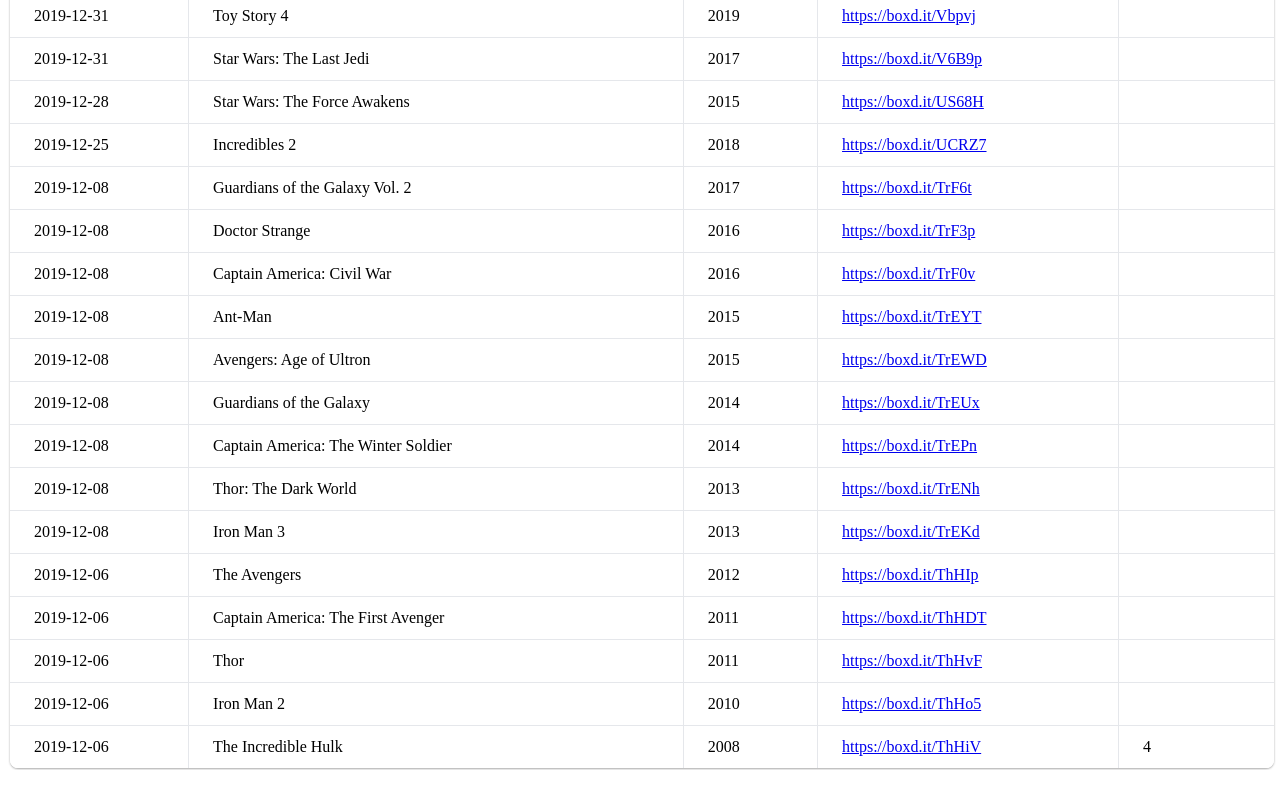
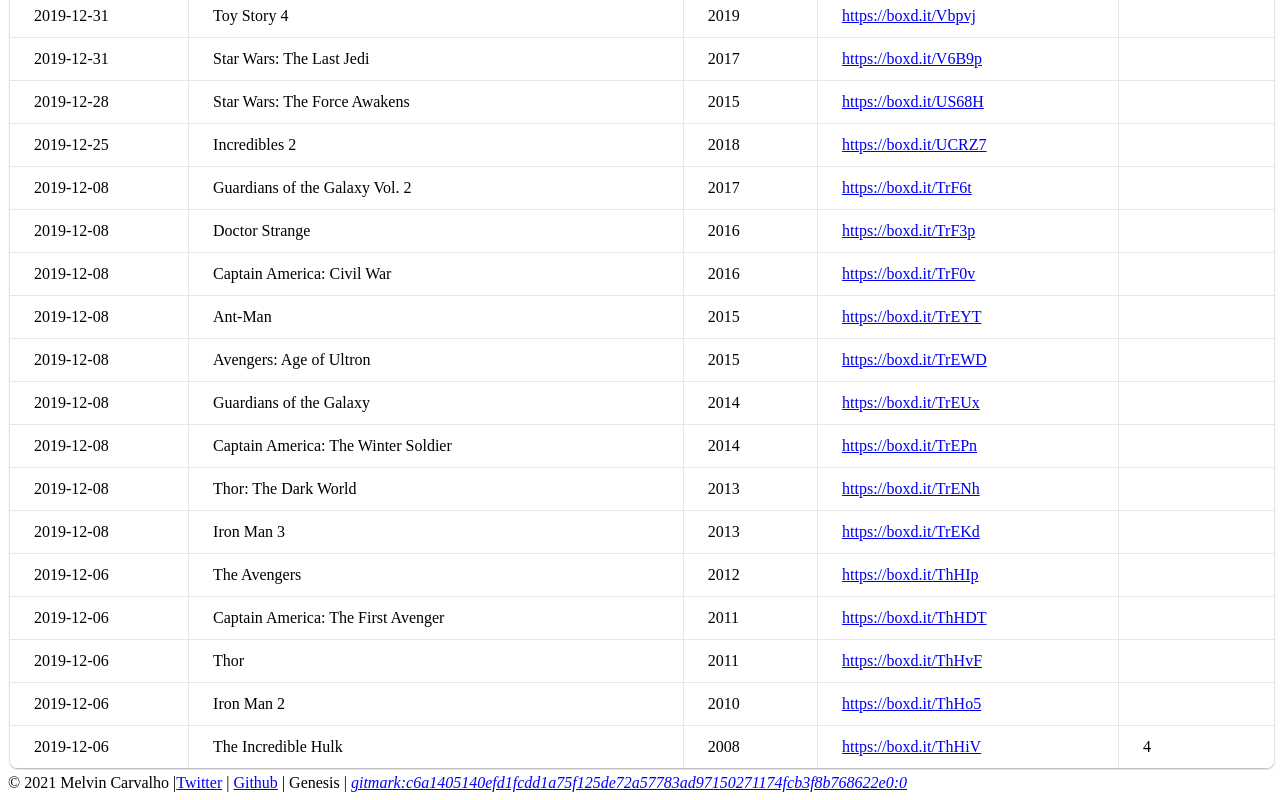
Before and after one commit to melvincarvalho/letterboxd, a plain HTML site: page index.html in a window 1280 px wide. Shown: the part 1917-2717 px from the top of the page. Drawn offline with nearby package versions, Linux system fonts and the light colour scheme.

Commit message:
add footer

```diff
--- a/index.html
+++ b/index.html
@@ -16,6 +16,8 @@
     </h1>
 
     <div id="wrapper"></div>
+
+    <footer>© 2021 Melvin Carvalho |<a href="http://twitter.com/melvincarvalho" style="color: blue;">Twitter</a> | <a href="http://github.com/melvincarvalho" style="color: blue;">Github</a> | Genesis | <i><a target="_blank" href="https://gitmark.info/c6a1405140efd1fcdd1a75f125de72a57783ad97150271174fcb3f8b768622e0" style="color: blue;">gitmark:c6a1405140efd1fcdd1a75f125de72a57783ad97150271174fcb3f8b768622e0:0</a></i></footer>
 
     <script src="https://unpkg.com/gridjs/dist/gridjs.umd.js"></script>
     <script>
```
